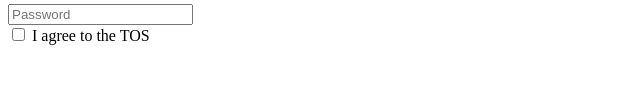
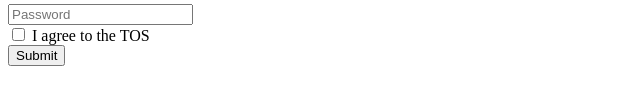
Before and after one commit to acciojob/signup-form-car-kvk98, a website: page main.html in a window 1280 px wide. Shown: the part 312-416 px from the top of the page, without its empty margins (0-640 px from the left). Drawn offline with Linux system fonts and the light colour scheme.

Commit message:
created a submission

```diff
--- a/main.html
+++ b/main.html
@@ -42,6 +42,8 @@
 
 		<input type="checkbox" id="tos" required>
 		<label for="tos">I agree to the TOS</label><br>
+		<button type="submit">Submit</button>
+	</form>
     <script type="text/javascript" src="./script.js">
 </script>
 
```
